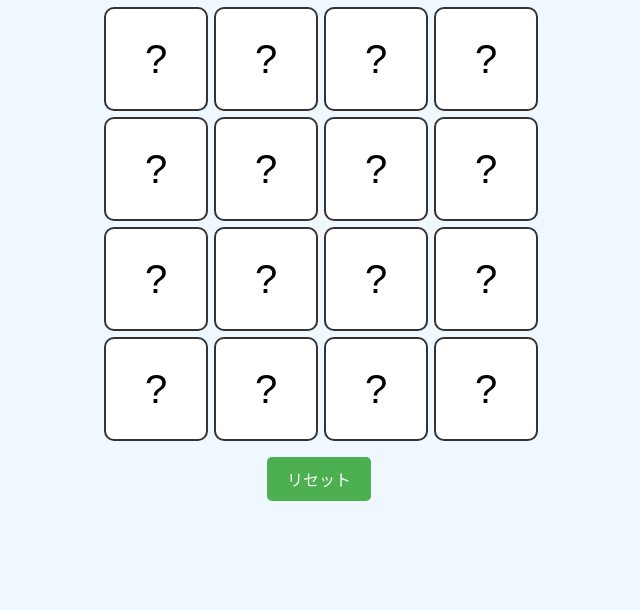
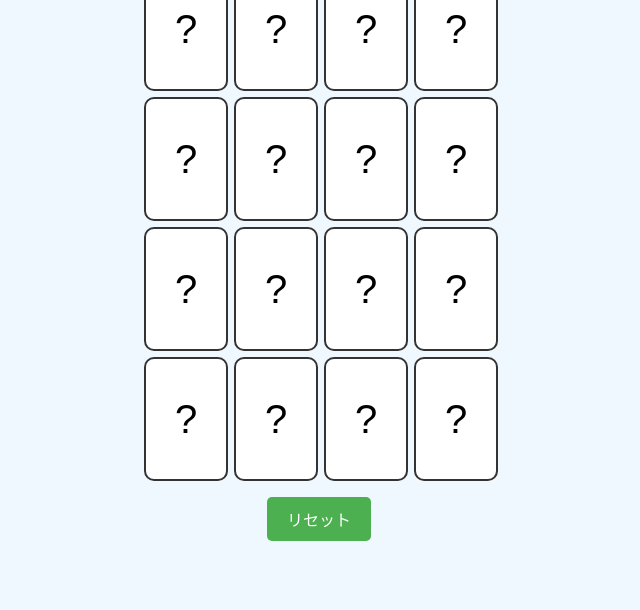
Before and after one commit to HarunaMatsumoto/github.io, a plain HTML site: page index.html in a window 1280 px wide. Shown: the part 190-800 px from the top of the page, without its empty margins (321-961 px from the left). Drawn offline with Linux system fonts and the light colour scheme.

Commit message:
Update style.css

```diff
--- a/style.css
+++ b/style.css
@@ -1,4 +1,3 @@
-
 body {
     font-family: 'Arial', sans-serif;
     display: flex;
@@ -16,14 +15,14 @@ h1 {
 
 #game-board {
     display: grid;
-    grid-template-columns: repeat(4, 100px); /* カードを4列で表示 */
+    grid-template-columns: repeat(4, 80px); /* カードの幅に合わせて変更 */
     gap: 10px;
     perspective: 1000px; /* 3D回転のための奥行き */
 }
 
 .card {
-    width: 100px;
-    height: 100px;
+    width: 80px;  /* 変更 */
+    height: 120px; /* 変更 */
     position: relative;
     transform-style: preserve-3d;
     transition: transform 0.6s;
```
